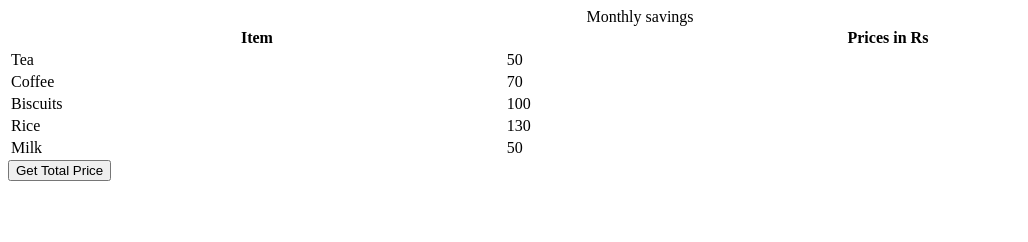
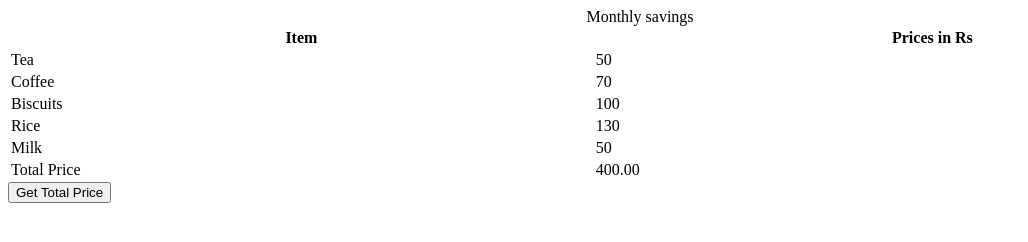
Before and after one commit to acciojob/grofers-checkout-ishayashika, a website: page main.html in a window 1280 px wide. Both pictures are taken after a click on the button "Get Total Price". Shown: the whole page, without its empty margins (0-1028 px from the left). Drawn offline with Linux system fonts and the light colour scheme.

Commit message:
created a submission

```diff
--- a/main.html
+++ b/main.html
@@ -8,7 +8,7 @@
 
 <body>
     <!-- the entire body must be written by student -->
-    <table style="width: 100%">
+    <table id="priceTable" style="width: 100%">
     <caption>
       Monthly savings
     </caption>
--- a/script.js
+++ b/script.js
@@ -4,7 +4,28 @@ document.body.appendChild(getSumBtn);
 
 const getSum = () => {
 //Add your code here
+	let sum=0;
+	let total=document.querySelectorAll(".price");
+	total.forEach((item)=>{
+		sum+=parseFloat(item.textContent);
+	})
+	//create row
+	const table = document.getElementById("priceTable");
+	const tBody = table.querySelector("tbody");
 
+    const totalRow = document.createElement("tr");
+
+
+	const totalCell = document.createElement("td");
+    totalCell.textContent = "Total Price";
+
+	const priceCell = document.createElement("td");
+    priceCell.textContent = sum.toFixed(2);  // Display total with 2 decimal places
+
+    totalRow.appendChild(totalCell);
+    totalRow.appendChild(priceCell);
+
+	tBody.appendChild(totalRow);
 };
 
 getSumBtn.addEventListener("click", getSum);
```
